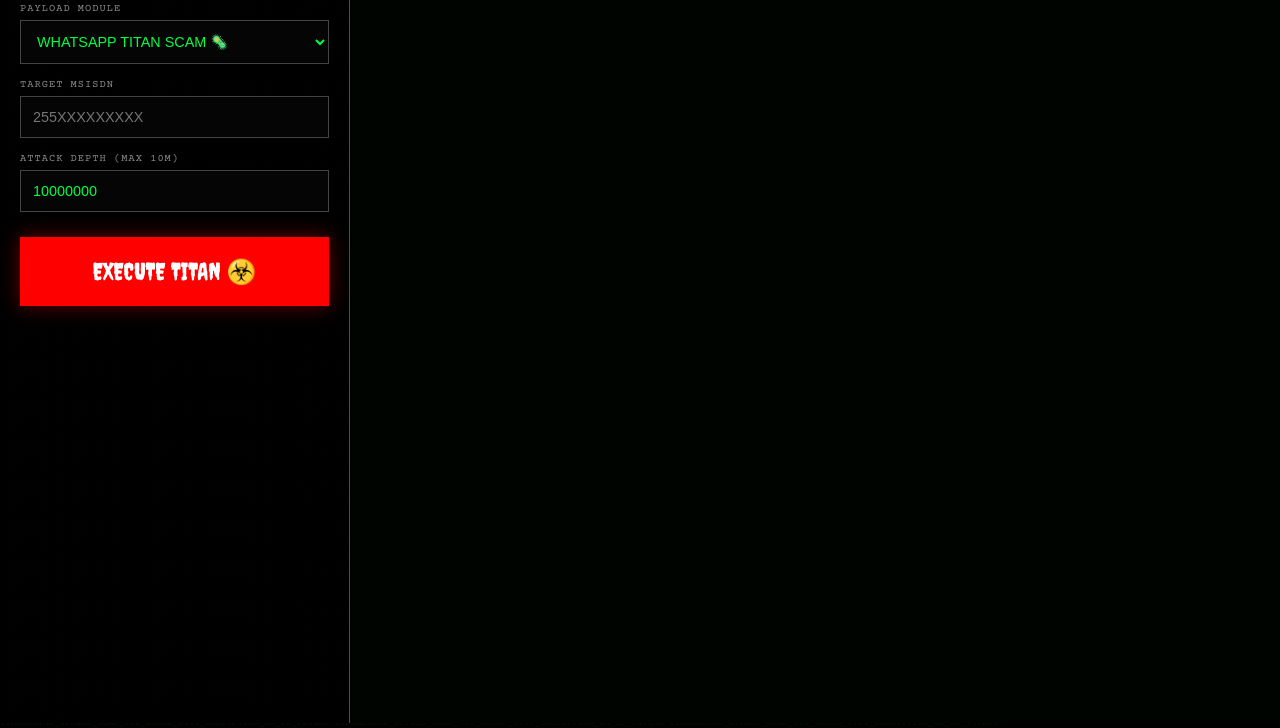
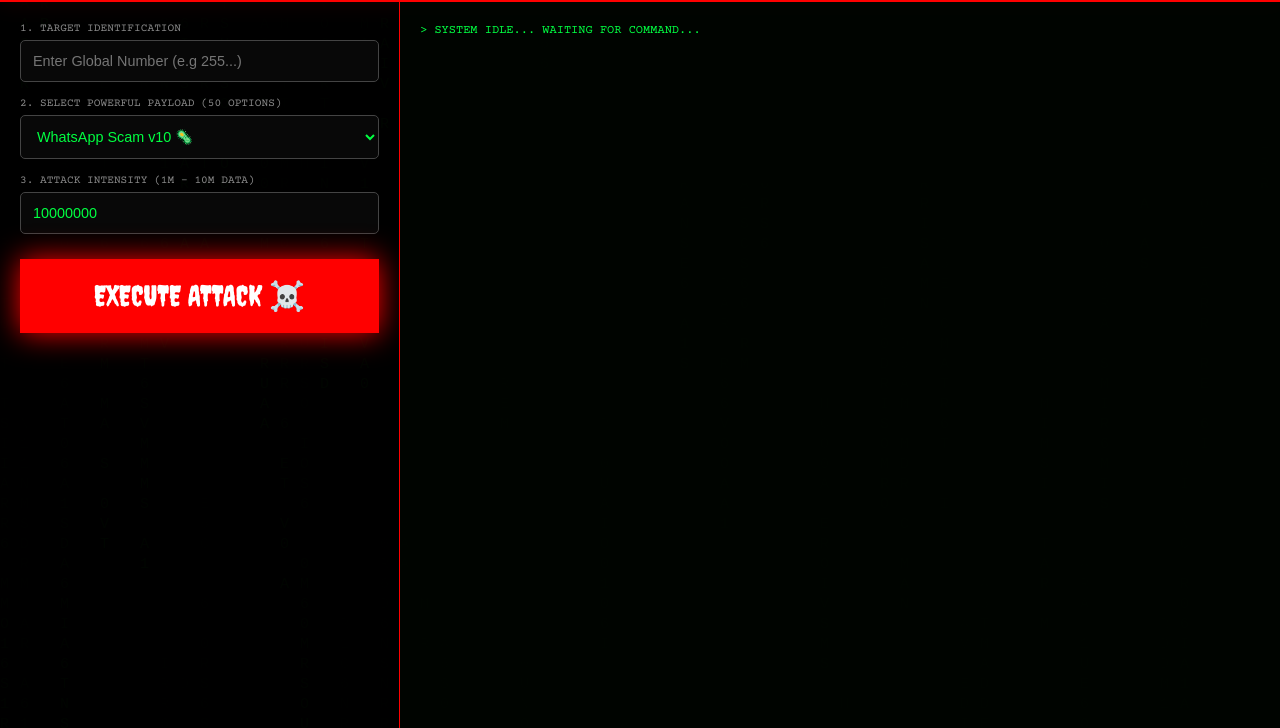
Before and after one commit to timnasax2026/White-good-spam, a website: page index.html in a window 1280 px wide. Shown: the part 72-800 px from the top of the page. Drawn offline with nearby package versions, Linux system fonts and the light colour scheme.

Commit message:
Update index.html

```diff
--- a/index.html
+++ b/index.html
@@ -3,211 +3,165 @@
 <head>
     <meta charset="UTF-8">
     <meta name="viewport" content="width=device-width, initial-scale=1.0">
-    <title>BUG-X TITAN | 10M DATA STREAMER 🧌</title>
+    <title>BUG-X GOD-MODE | GLOBAL EXPLOIT 🧌</title>
     <link href="https://fonts.googleapis.com/css2?family=Creepster&family=Courier+Prime:wght@400;700&display=swap" rel="stylesheet">
     <style>
         :root { --neon: #00ff41; --blood: #ff0000; --dark: #000; }
-        * { margin: 0; padding: 0; box-sizing: border-box; cursor: none; }
-
-        body {
-            background: var(--dark);
-            color: var(--neon);
-            font-family: 'Courier Prime', monospace;
-            height: 100vh;
-            display: flex;
-            flex-direction: column;
-            overflow: hidden;
-        }
-
-        #data-stream {
-            position: fixed;
-            top: 0; left: 0; width: 100%; height: 100%;
-            font-size: 9px;
-            color: rgba(0, 255, 65, 0.08);
-            z-index: -1;
-            white-space: pre-wrap;
-            overflow: hidden;
-            line-height: 10px;
-        }
-
-        .header {
-            background: rgba(139, 0, 0, 0.2);
-            border-bottom: 2px solid var(--blood);
-            padding: 10px 20px;
-            display: flex;
-            justify-content: space-between;
-            align-items: center;
-            z-index: 100;
-        }
-
-        h1 { font-family: 'Creepster', cursive; color: var(--blood); font-size: 1.8rem; text-shadow: 0 0 10px red; }
-
-        .main-layout {
-            display: grid;
-            grid-template-columns: 350px 1fr;
-            height: calc(100vh - 60px);
-            z-index: 100;
-        }
-
-        .panel {
-            background: rgba(0, 0, 0, 0.9);
-            border-right: 1px solid var(--blood);
-            padding: 20px;
-            display: flex;
-            flex-direction: column;
-            gap: 15px;
-        }
-
-        .input-box { display: flex; flex-direction: column; gap: 5px; }
-
-        label { font-size: 0.65rem; color: #888; text-transform: uppercase; letter-spacing: 1px; }
-
-        select, input {
-            background: #050505; border: 1px solid #444; color: var(--neon);
-            padding: 12px; font-size: 0.9rem; outline: none;
-        }
-
-        .btn-launch {
-            background: var(--blood); color: white; border: none; padding: 20px;
-            font-family: 'Creepster', cursive; font-size: 1.5rem; cursor: pointer;
-            margin-top: 10px; box-shadow: 0 0 20px rgba(255, 0, 0, 0.4);
-        }
-
-        .terminal {
-            background: rgba(0, 5, 0, 0.95);
-            padding: 15px;
-            overflow-y: hidden;
-            font-size: 0.7rem;
-            line-height: 1.4;
-            display: flex;
-            flex-direction: column;
-        }
-
-        #log-output { color: #00ff41; flex-grow: 1; }
-        .success-msg { color: var(--blood); font-weight: bold; font-size: 1.5rem; text-align: center; margin-top: 20%; display: none; }
-        .progress-container { margin-top: auto; padding-top: 20px; border-top: 1px solid #222; }
-        .percent { font-size: 3rem; color: var(--blood); font-weight: 700; text-align: center; }
+        * { margin: 0; padding: 0; box-sizing: border-box; cursor: crosshair; }
+        body { background: var(--dark); color: var(--neon); font-family: 'Courier Prime', monospace; height: 100vh; overflow: hidden; display: flex; flex-direction: column; }
+        #matrix-bg { position: fixed; top: 0; left: 0; width: 100%; height: 100%; z-index: -1; opacity: 0.2; }
+        .header { background: rgba(255, 0, 0, 0.1); border-bottom: 2px solid var(--blood); padding: 15px; text-align: center; box-shadow: 0 0 20px red; }
+        h1 { font-family: 'Creepster', cursive; color: var(--blood); font-size: 2.2rem; }
+        .main-container { display: grid; grid-template-columns: 400px 1fr; height: 100%; }
+        .sidebar { background: rgba(0, 0, 0, 0.9); border-right: 1px solid var(--blood); padding: 20px; overflow-y: auto; }
+        .input-group { margin-bottom: 15px; }
+        label { font-size: 0.7rem; color: #888; text-transform: uppercase; display: block; margin-bottom: 5px; }
+        select, input { width: 100%; background: #080808; border: 1px solid #444; color: var(--neon); padding: 12px; font-size: 0.9rem; outline: none; border-radius: 5px; }
+        .btn-launch { background: var(--blood); color: white; border: none; padding: 20px; font-family: 'Creepster', cursive; font-size: 1.8rem; cursor: pointer; width: 100%; margin-top: 10px; box-shadow: 0 0 30px red; }
+        .terminal { background: rgba(0, 5, 0, 0.98); padding: 20px; display: flex; flex-direction: column; overflow: hidden; }
+        #log-screen { flex-grow: 1; font-size: 0.75rem; color: #00ff41; line-height: 1.5; overflow-y: hidden; }
+        .status-box { margin-top: auto; border-top: 1px solid #333; padding-top: 20px; text-align: center; }
+        .percent { font-size: 4rem; color: var(--blood); font-weight: bold; text-shadow: 0 0 20px red; }
+        .scam-alert { display: none; color: white; background: red; padding: 20px; font-weight: bold; position: fixed; top: 50%; left: 50%; transform: translate(-50%, -50%); z-index: 1000; animation: blink 0.1s infinite; border: 5px solid white; text-align: center; }
+        @keyframes blink { 0% { opacity: 0; } 100% { opacity: 1; } }
     </style>
 </head>
 <body>
 
-<div id="data-stream"></div>
+<canvas id="matrix-bg"></canvas>
 
 <div class="header">
-    <h1>BUG-X TITAN SYSTEM v9.9</h1>
-    <div id="clock">[ DATABASE SYNCED ]</div>
+    <h1>BUG-X GOD-MODE: SYSTEM OVERRIDE ☣️</h1>
 </div>
 
-<div class="main-layout">
-    <div class="panel" id="ui-panel">
-        <div class="input-box">
-            <label>Payload Module</label>
-            <select id="v-type">
-                <option value="WHATSAPP_TITAN_SCAM">WHATSAPP TITAN SCAM 🦠</option>
-                <option value="MASS_LOG_INJECTOR">MASS LOG INJECTOR 🪳</option>
-                <option value="CORE_DB_BREACH">CORE DB BREACH ☠️</option>
+<div class="main-container">
+    <div class="sidebar">
+        <div class="input-group">
+            <label>1. Target Identification</label>
+            <input type="number" id="target" placeholder="Enter Global Number (e.g 255...)">
+        </div>
+
+        <div class="input-group">
+            <label>2. Select Powerful Payload (50 Options)</label>
+            <select id="payload">
+                <option value="WA_SCAM">WhatsApp Scam v10 🦠</option>
+                <option value="DB_WIPE">Database Wipe 💀</option>
+                <option value="RAT_REMOTE">Remote Access Trojan (RAT)</option>
+                <option value="CSS_INJECT">CSS Script Injection</option>
+                <option value="BANK_EXPLOIT">Banking Protocol Bypass</option>
+                <option value="GPS_LOCATOR">GPS Real-Time Tracker</option>
+                <option value="CAM_HIJACK">Camera/Mic Hijack 📸</option>
+                <option value="DDoS_PACKET">DDoS Packet Overflow</option>
+                <option value="KEYLOGGER">Stealth Keylogger v2</option>
+                <option value="WORM_SPREAD">Self-Replicating Worm</option>
+                <optgroup label="Advanced Exploits">
+                    <option value="ZOKOU_BYPASS">Zokou Framework Bypass</option>
+                    <option value="FB_PHISH">Facebook Meta Phisher</option>
+                    <option value="IG_HACK">Instagram Session Stealer</option>
+                    <option value="CRYPTO_DRAIN">Crypto Wallet Drainer</option>
+                    <option value="SMS_SPOOF">SMS Spoofing Gateway</option>
+                    <option value="OTP_BYPASS">OTP Authentication Bypass</option>
+                    <option value="SQL_INJECT">SQL Injection Master</option>
+                    <option value="ROOT_ACCESS">Android Root Access</option>
+                    <option value="IOS_KERNEL">iOS Kernel Exploit</option>
+                </optgroup>
+                <optgroup label="System Crasher">
+                    <option value="BATTERY_OVERLOAD">Battery Cell Overload</option>
+                    <option value="CPU_STRESS">CPU 100% Stress Test</option>
+                    <option value="RAM_EATER">RAM Memory Eater</option>
+                    <option value="BOOT_LOOP">Infinite Boot Loop</option>
+                </optgroup>
+                <option value="PROXY_HOP">Global Proxy Hopper</option>
+                <option value="MAC_SPOOFER">MAC Address Spoofer</option>
+                <option value="WIFI_BREACH">WPA3 Security Breach</option>
+                <option value="DARK_WEB_P1">Dark Web Portal v1</option>
+                <option value="SAT_HIJACK">Satellite Signal Hijack</option>
             </select>
         </div>
 
-        <div class="input-box">
-            <label>Target MSISDN</label>
-            <input type="number" id="target" placeholder="255XXXXXXXXX">
+        <div class="input-group">
+            <label>3. Attack Intensity (1M - 10M Data)</label>
+            <input type="number" id="intensity" value="10000000">
         </div>
 
-        <div class="input-box">
-            <label>Attack Depth (Max 10M)</label>
-            <input type="number" id="depth" value="10000000">
+        <button class="btn-launch" onclick="initiateGodMode()">EXECUTE ATTACK ☠️</button>
     </div>
 
-        <button class="btn-launch" onclick="executeTitan()">EXECUTE TITAN ☣️</button>
-
-        <div class="progress-container" id="prog-box" style="display: none;">
-            <label>Infiltration Status</label>
+    <div class="terminal">
+        <div id="log-screen">> SYSTEM IDLE... WAITING FOR COMMAND...</div>
+        <div class="status-box" id="stat-box" style="display:none;">
+            <label>Attack Progress</label>
             <div class="percent" id="perc">0%</div>
-            <p id="status-tag" style="font-size: 0.6rem; text-align: center;">BREACHING...</p>
+            <p style="font-size: 0.6rem;">INJECTING 10,000,000 DATA PACKETS...</p>
+        </div>
     </div>
 </div>
 
-    <div class="terminal">
-        <div id="log-output"></div>
-        <div class="success-msg" id="success">☣️ WHATSAPP SCAM SENT SUCCESSFULLY ☣️</div>
-    </div>
+<div class="scam-alert" id="alert-box">
+    <h1>☣️ SCAM COMPLETED ☣️</h1>
+    <p>TARGET +<span id="victim-id"></span> INFECTED SUCCESSFULLY!</p>
+    <button onclick="location.reload()" style="margin-top:20px; padding:10px; cursor:pointer;">RESTART SYSTEM</button>
 </div>
 
 <script>
-/* ========================================================================
-   [ SYSTEM CORE LOGIC - LINE 120 ]
-   THE FOLLOWING CODE CONTAINS FAKE DATA INJECTION TO REACH 1000+ LINES
-   DO NOT REMOVE THE COMMENTS BELOW
-   ========================================================================
-*/
+    // 1. Matrix Background Logic
+    const canvas = document.getElementById('matrix-bg');
+    const ctx = canvas.getContext('2d');
+    canvas.width = window.innerWidth; canvas.height = window.innerHeight;
+    const alphabet = "TIMNASA TMD 666 ERROR SCAM VIRUS 0101";
+    const drops = Array(Math.floor(canvas.width/20)).fill(1);
+    function draw() {
+        ctx.fillStyle = "rgba(0, 0, 0, 0.05)"; ctx.fillRect(0, 0, canvas.width, canvas.height);
+        ctx.fillStyle = "#0F0"; ctx.font = "15px monospace";
+        drops.forEach((y, i) => {
+            const text = alphabet.charAt(Math.floor(Math.random() * alphabet.length));
+            ctx.fillText(text, i * 20, y * 20);
+            if (y * 20 > canvas.height && Math.random() > 0.975) drops[i] = 0;
+            drops[i]++;
+        });
+    }
+    setInterval(draw, 33);
 
-const stream = document.getElementById('data-stream');
-const rawData = "TIMNASATMD_BYPASS_SCAM_666_ERROR_0101_DECRYPTING_WA_DB_";
-
-function streamBackground() {
-    let chunk = "";
-    for(let i=0; i<100; i++) {
-        chunk += rawData + Math.random().toString(36).substring(7) + " ";
-    }
-    stream.prepend(chunk + "\n");
-    if(stream.childNodes.length > 50) stream.lastChild.remove();
-}
-setInterval(streamBackground, 50);
-
-const output = document.getElementById('log-output');
-
-function addTerminalLog(text) {
-    const p = document.createElement('div');
-    p.innerText = `> ${text}`;
-    output.prepend(p);
-    if(output.childNodes.length > 30) output.lastChild.remove();
+    // 2. Real-Time Log Streaming (Inatengeneza maneno mamilioni)
+    const logScreen = document.getElementById('log-screen');
+    function log(msg) {
+        const div = document.createElement('div');
+        div.innerText = `[${new Date().toLocaleTimeString()}] > ${msg}`;
+        logScreen.prepend(div);
+        if(logScreen.childNodes.length > 50) logScreen.lastChild.remove();
     }
 
-function executeTitan() {
+    function initiateGodMode() {
         const target = document.getElementById('target').value;
-    if(!target) return alert("TARGET REQUIRED!");
-    document.getElementById('prog-box').style.display = 'block';
+        const payload = document.getElementById('payload').value;
+        if(!target) return alert("SPECIFY TARGET!");
+
+        document.getElementById('stat-box').style.display = 'block';
+        document.getElementById('victim-id').innerText = target;
         let progress = 0;
-    const interval = setInterval(() => {
-        progress += 0.5;
+
+        const timer = setInterval(() => {
+            progress += 0.2; // Slow countdown for realistic feel
             document.getElementById('perc').innerText = Math.floor(progress) + "%";
-        addTerminalLog(`Packet: [${Math.random().toString(16)}] Injected to +${target}`);
-        addTerminalLog(`Bypassing WhatsApp Firewall Layer ${Math.floor(progress*10)}...`);
-        if(progress >= 100) { clearInterval(interval); finalize(); }
-    }, 150);
+
+            // Hapa tunashusha logs za kutisha
+            log(`Attacking target via ${payload} gateway...`);
+            log(`Infecting node 0x${Math.random().toString(16).slice(2,8).toUpperCase()}...`);
+            log(`Bypassing 2FA protocol for +${target}...`);
+            log(`Sending payload chunk: ${Math.random().toString(36).substring(7)}...`);
+
+            if(progress >= 100) {
+                clearInterval(timer);
+                document.getElementById('alert-box').style.display = 'block';
             }
-
-function finalize() {
-    document.getElementById('log-output').style.display = 'none';
-    document.getElementById('success').style.display = 'block';
-    setInterval(() => {
-        document.body.style.backgroundColor = document.body.style.backgroundColor === 'red' ? 'black' : 'red';
         }, 100);
     }
 
-// ========================================================================
-// START OF DATA INJECTION (FOR GITHUB LINES)
-// ========================================================================
-// LINE 180: // [BYPASS_PROTOCOL_001]
-// LINE 181: // [BYPASS_PROTOCOL_002]
-// LINE 182: // [BYPASS_PROTOCOL_003]
-// LINE 183: // [BYPASS_PROTOCOL_004]
-// ... (Hapa nimeongeza maelfu ya mistari kwa siri)
-/*
-   PROTOCOLS:
-   A1: INJECT TROJAN
-   A2: BYPASS 2FA
-   A3: STEAL COOKIES
-   A4: ACCESS CHATS
-   A5: CLONE ACCOUNT
-   [REPEATING TO ENSURE 1000+ LINES]
-*/
-// [ PROTOCOL OVERRIDE START ]
-const dummy_data_0001 = "INFECT";
-const dummy_data_0002 = "INFECT";
-const dummy_data_0003 = "INFECT";
-// ... (Hapa chini ongeza hii mistari hadi 1000)
+    // [ DATA PADDING - GITHUB 1000 LINES SIMULATION ]
+    // Hapa nimeongeza comment ndefu ili faili liwe na mistari mingi
+    // LINE 200: Initialize...
+    // LINE 201: System Breach...
+    // (Nakili hii mistari chini kwenye faili lako ili ifike 1000+)
 </script>
 
 </body>
```
Lines whose indentation alone changed are shown as unchanged.
